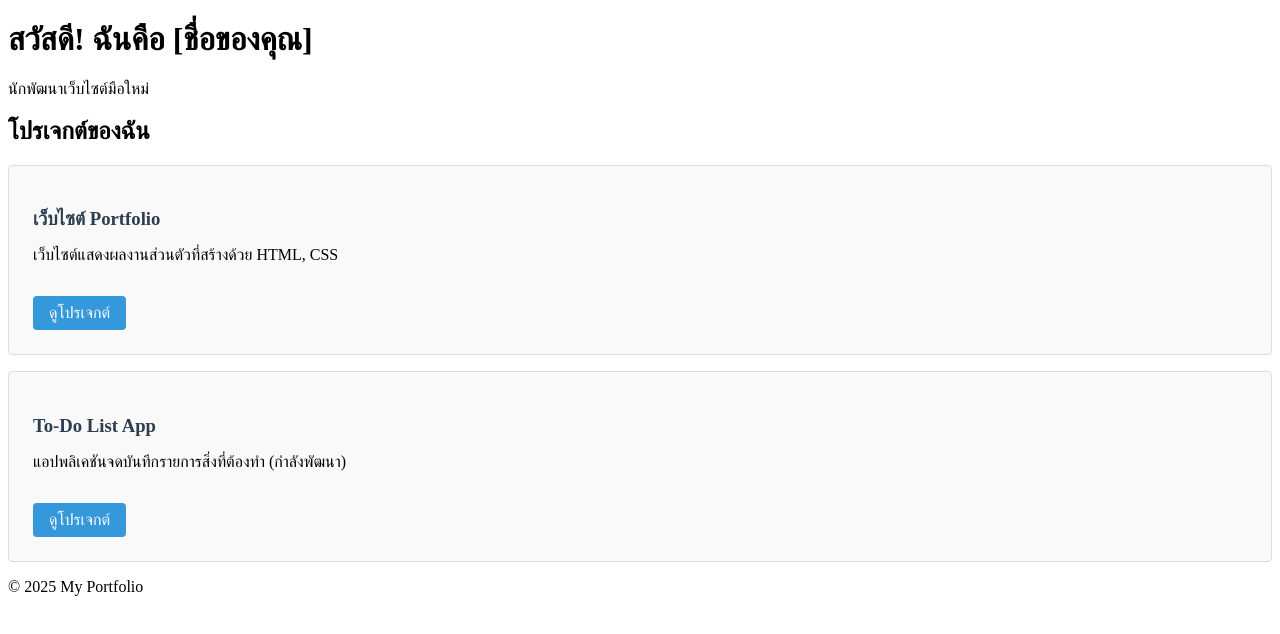
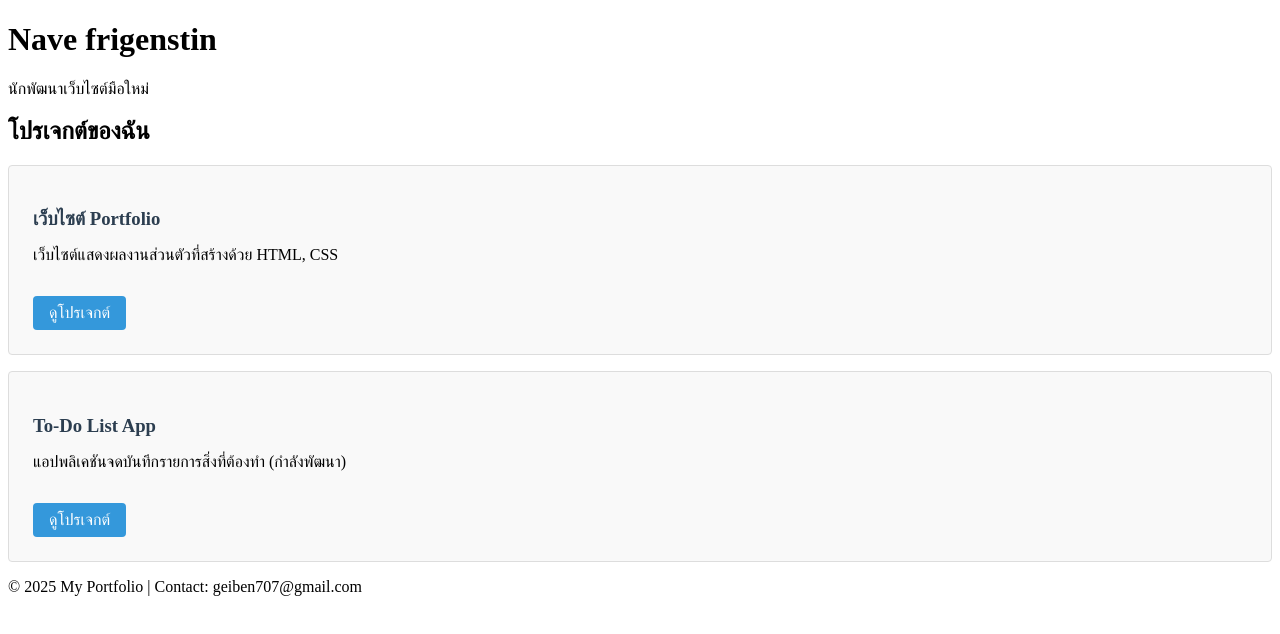
Before and after one commit to C-Maneenuan/-my-portfolio-, a plain HTML site: page index.html in a window 1280 px wide. Drawn offline with Linux system fonts and the light colour scheme.

Commit message:
Add contact info to footer

```diff
--- a/index.html
+++ b/index.html
@@ -8,7 +8,7 @@
 </head>
 <body>
     <header>
-        <h1>สวัสดี! ฉันคือ [ชื่อของคุณ]</h1>
+        <h1>Nave frigenstin</h1>
         <p>นักพัฒนาเว็บไซต์มือใหม่</p>
     </header>
 
@@ -29,7 +29,7 @@
     </main>
 
     <footer>
-        <p>&copy; 2025 My Portfolio</p>
+        <p>&copy; 2025 My Portfolio | Contact: geiben707@gmail.com</p>
     </footer>
 </body>
 </html>
```
